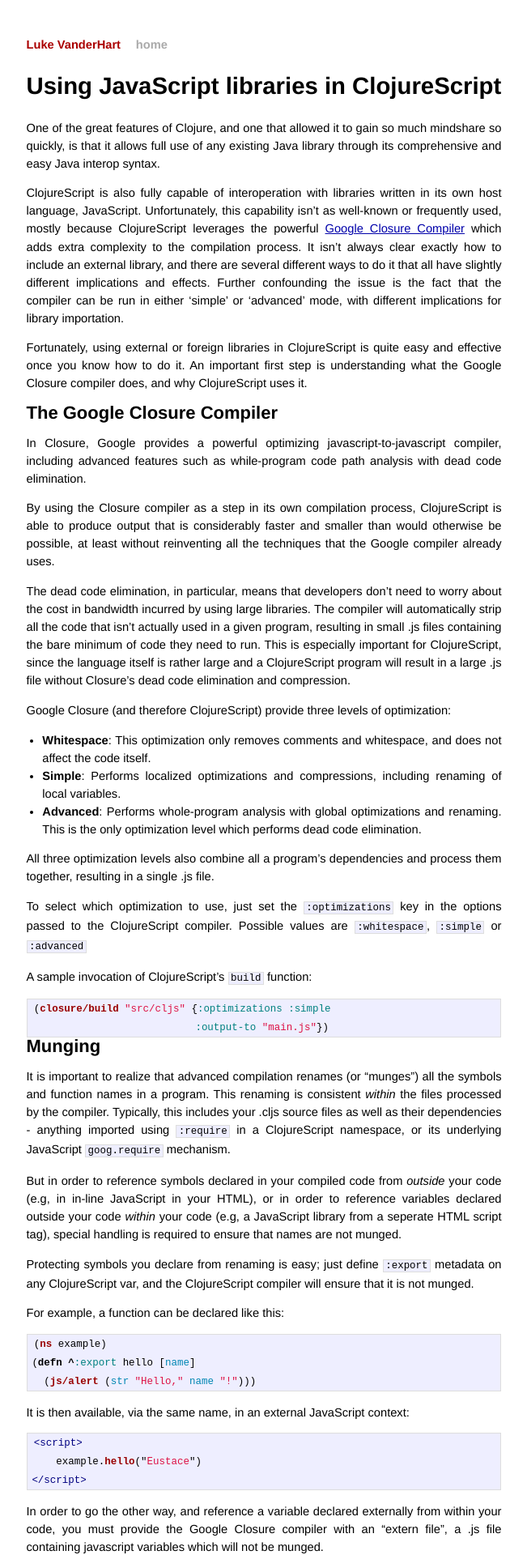
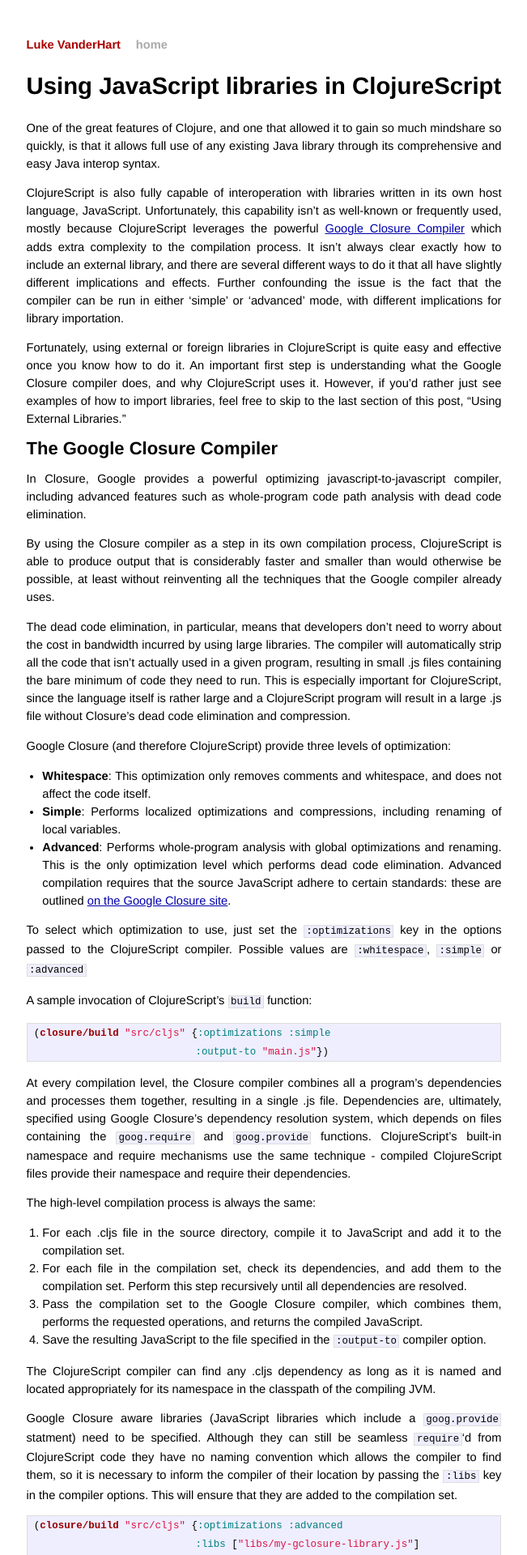
Before and after one commit to levand/levand.github.com, a Jekyll site: the page built from _posts/2011-9-30-clojurescript-with-javascript-libraries.md, in a window 1280 px wide. Shown: the top 1920 px of the page at 81% size, without its empty margins (314-965 px from the left). Built offline with Jekyll 4.4.1, drawn with Linux system fonts in a browser that asks for light colours; Markdown is read by kramdown in place of the engine named in the settings; some of the changed text lies outside the part shown.

Commit message:
More work on first post and some css

```diff
--- a/_posts/2011-9-30-clojurescript-with-javascript-libraries.md
+++ b/_posts/2011-9-30-clojurescript-with-javascript-libraries.md
@@ -9,11 +9,11 @@
 
 ClojureScript is also fully capable of interoperation with libraries written in its own host language, JavaScript. Unfortunately, this capability isn't as well-known or frequently used, mostly because ClojureScript leverages the powerful [Google Closure Compiler](http://code.google.com/closure/compiler/) which adds extra complexity to the compilation process. It isn't always clear exactly how to include an external library, and there are several different ways to do it that all have slightly different implications and effects. Further confounding the issue is the fact that the compiler can be run in either 'simple' or 'advanced' mode, with different implications for library importation.
 
-Fortunately, using external or foreign libraries in ClojureScript is quite easy and effective once you know how to do it. An important first step is understanding what the Google Closure compiler does, and why ClojureScript uses it.
+Fortunately, using external or foreign libraries in ClojureScript is quite easy and effective once you know how to do it. An important first step is understanding what the Google Closure compiler does, and why ClojureScript uses it. However, if you'd rather just see examples of how to import libraries, feel free to skip to the last section of this post, "Using External Libraries."
 
 ## The Google Closure Compiler
 
-In Closure, Google provides a powerful optimizing javascript-to-javascript compiler, including advanced features such as while-program code path analysis with dead code elimination.
+In Closure, Google provides a powerful optimizing javascript-to-javascript compiler, including advanced features such as whole-program code path analysis with dead code elimination.
 
 By using the Closure compiler as a step in its own compilation process, ClojureScript is able to produce output that is considerably faster and smaller than would otherwise be possible, at least without reinventing all the techniques that the Google compiler already uses.
 
@@ -23,9 +23,7 @@
 
 - **Whitespace**: This optimization only removes comments and whitespace, and does not affect the code itself.
 - **Simple**: Performs localized optimizations and compressions, including renaming of local variables.
-- **Advanced**: Performs whole-program analysis with global optimizations and renaming. This is the only optimization level which performs dead code elimination.
-
-All three optimization levels also combine all a program's dependencies and process them together, resulting in a single .js file.
+- **Advanced**: Performs whole-program analysis with global optimizations and renaming. This is the only optimization level which performs dead code elimination. Advanced compilation requires that the source JavaScript adhere to certain standards: these are outlined [on the Google Closure site](http://code.google.com/closure/compiler/docs/api-tutorial3.html).
 
 To select which optimization to use, just set the `:optimizations` key in the options passed to the ClojureScript compiler. Possible values are `:whitespace`, `:simple` or `:advanced`
 
@@ -36,12 +34,34 @@
                            :output-to "main.js"})
 {% endhighlight %}
 
+At every compilation level, the Closure compiler combines all a program's dependencies and processes them together, resulting in a single .js file. Dependencies are, ultimately, specified using Google Closure's dependency resolution system, which depends on files containing the `goog.require` and `goog.provide` functions. ClojureScript's built-in namespace and require mechanisms use the same technique - compiled ClojureScript files provide their namespace and require their dependencies.
+
+The high-level compilation process is always the same:
+
+1. For each .cljs file in the source directory, compile it to JavaScript and add it to the compilation set.
+1. For each file in the compilation set, check its dependencies, and add them to the compilation set. Perform this step recursively until all dependencies are resolved.
+1. Pass the compilation set to the Google Closure compiler, which combines them, performs the requested operations, and returns the compiled JavaScript.
+1. Save the resulting JavaScript to the file specified in the `:output-to` compiler option.
+
+The ClojureScript compiler can find any .cljs dependency as long as it is named and located appropriately for its namespace in the classpath of the compiling JVM.
+
+Google Closure aware libraries (JavaScript libraries which include a `goog.provide` statment) need to be specified. Although they can still be seamless `require`'d from ClojureScript code they have no naming convention which allows the compiler to find them, so it is necessary to inform the compiler of their location by passing the `:libs` key in the compiler options. This will ensure that they are added to the compilation set.
+
+{% highlight clojure %}
+(closure/build "src/cljs" {:optimizations :advanced
+                           :libs ["libs/my-gclosure-library.js"]
+                           :output-to "main.js"})
+{% endhighlight %}
+
+It is not necessary to specify any of the Google Closure library modules in this way - they are included by default.
 
 ## Munging
 
 It is important to realize that advanced compilation renames (or "munges") all the symbols and function names in a program. This renaming is consistent *within* the files processed by the compiler. Typically, this includes your .cljs source files as well as their dependencies - anything imported using `:require` in a ClojureScript namespace, or its underlying JavaScript `goog.require` mechanism.
 
 But in order to reference symbols declared in your compiled code from *outside* your code (e.g, in in-line JavaScript in your HTML), or in order to reference variables declared outside your code *within* your code (e.g, a JavaScript library from a seperate HTML script tag), special handling is required to ensure that names are not munged.
+
+#### Exporting
 
 Protecting symbols you declare from renaming is easy; just define `:export` metadata on any ClojureScript var, and the ClojureScript compiler will ensure that it is not munged.
 
@@ -91,3 +113,18 @@
 If I've included `raphael.js` in my HTML page, then everything works exactly as it should. The mere reference to `Raphael.circle` in the externs file ensures that `circle` is no longer munged during compilation, and it resolves to the `Raphael.circle` function available within the JavaScript context.
 
 It's worth noting that because all the externs file needs are references to the vars that need protecting, any JavaScript library can serve as the extern file *for itself*. Be aware, however, that if you take advantage of this fact you will see lots of warnings during compilation. The Closure compiler attempts warns about code in an extern file that does *not* create an extern, and when using normal JavaScript as an extern file there is bound to be a fair amount of code which qualifies.
+
+## Using External Libraries
+
+Given these basic features of compilation, it is evident that there are two possible approaches to including an external JavaScript library in your ClojureScript program, while still maintaining the ability to leverage advanced mode compilation for your own code.
+
+- Include the JavaScript file *within* the compilation set of the Google Closure compiler, and compiling it together with your own code.
+- Include the JavaScript file externally to the Google Closure compilation (e.g, in a seperate HTML <script> tag), and define externs such that your code can reference it.
+
+#### Including an external library in compilation
+
+If possible, this is the best way.
+
+#### Referencing an external library from your ClojureScript
+
+This way maintains the external file as-is.
--- a/css/screen.css
+++ b/css/screen.css
@@ -152,6 +152,10 @@
 
 }
 
+  #post div {
+      margin: 1em 0;
+  }
+
   /* standard */
 
   #post pre {
```
Also changed, not shown: other parts of _posts/2011-9-30-clojurescript-with-javascript-libraries.md (+4 -2 lines).
